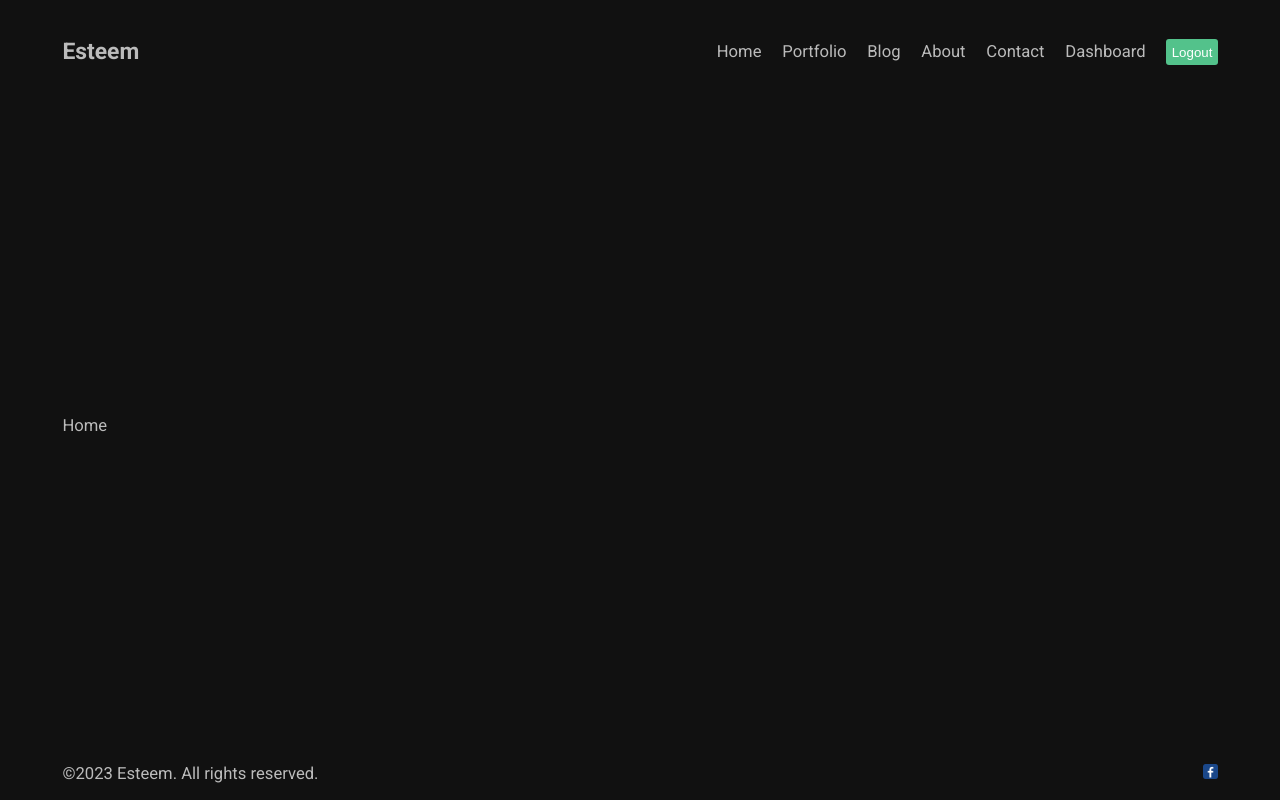
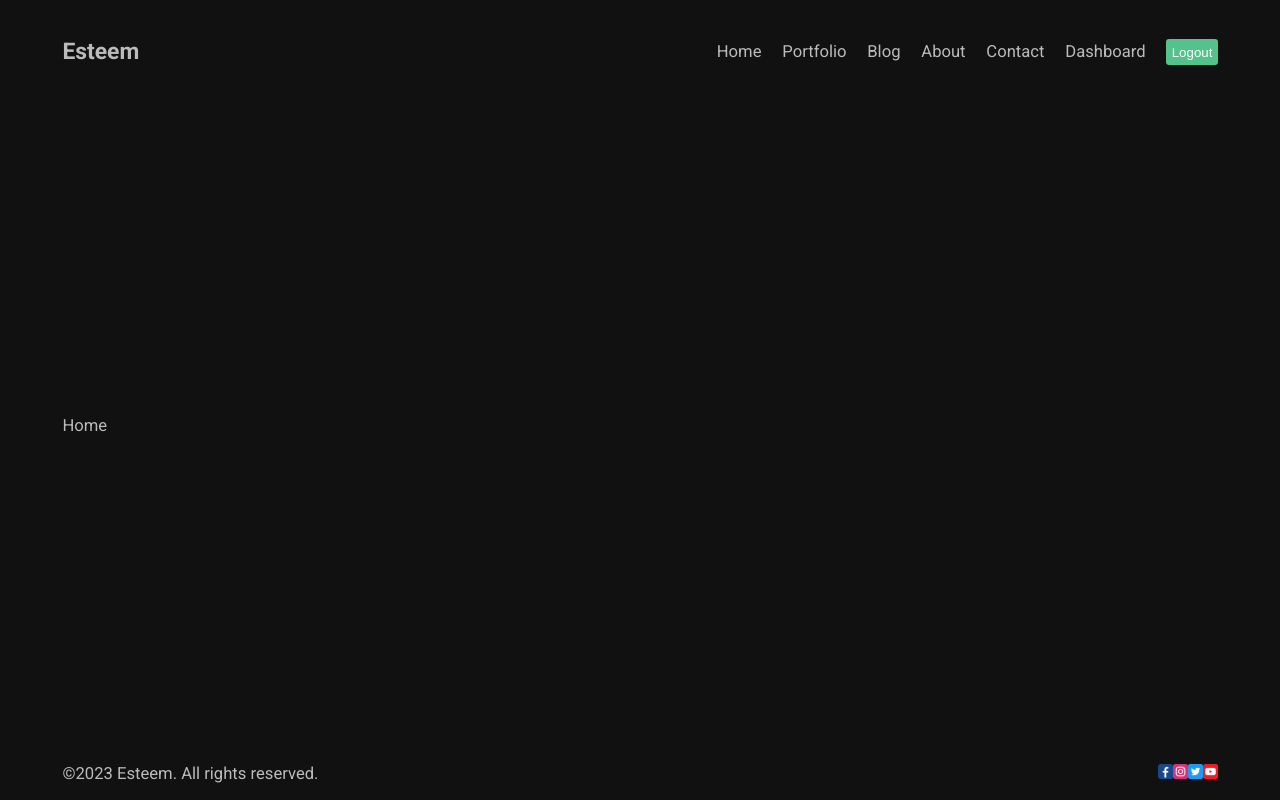
Before and after one commit to esteemayo/next_13, a Next.js app: page / in a window 1280 px wide. Built offline with nearby package versions, Linux system fonts and the light colour scheme.

Commit message:
fix: add images

```diff
--- a/src/components/footer/Footer.jsx
+++ b/src/components/footer/Footer.jsx
@@ -6,12 +6,10 @@ const Footer = () => {
     <footer className={styles.footer}>
       <div>&copy;2023 Esteem. All rights reserved.</div>
       <div>
-        <Image
-          src='/1.png'
-          width={15}
-          height={15}
-          alt=''
-        />
+        <Image src='/1.png' width={15} height={15} alt='' />
+        <Image src='/2.png' width={15} height={15} alt='' />
+        <Image src='/3.png' width={15} height={15} alt='' />
+        <Image src='/4.png' width={15} height={15} alt='' />
       </div>
     </footer>
   );
```
